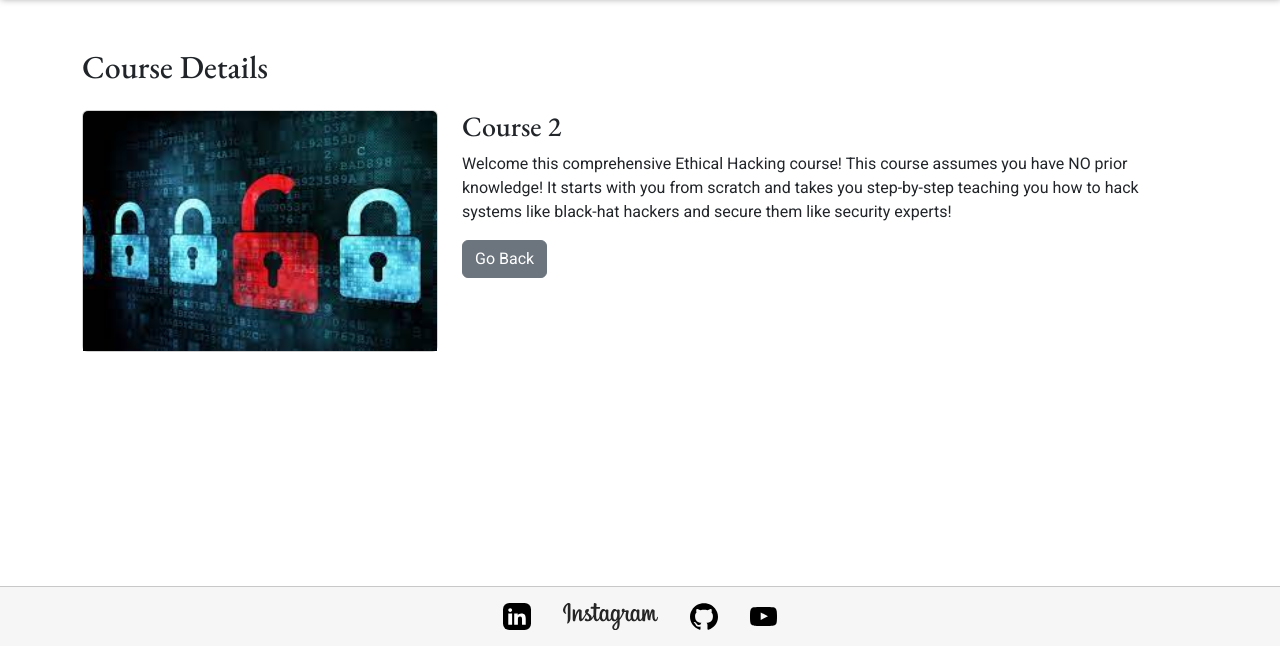
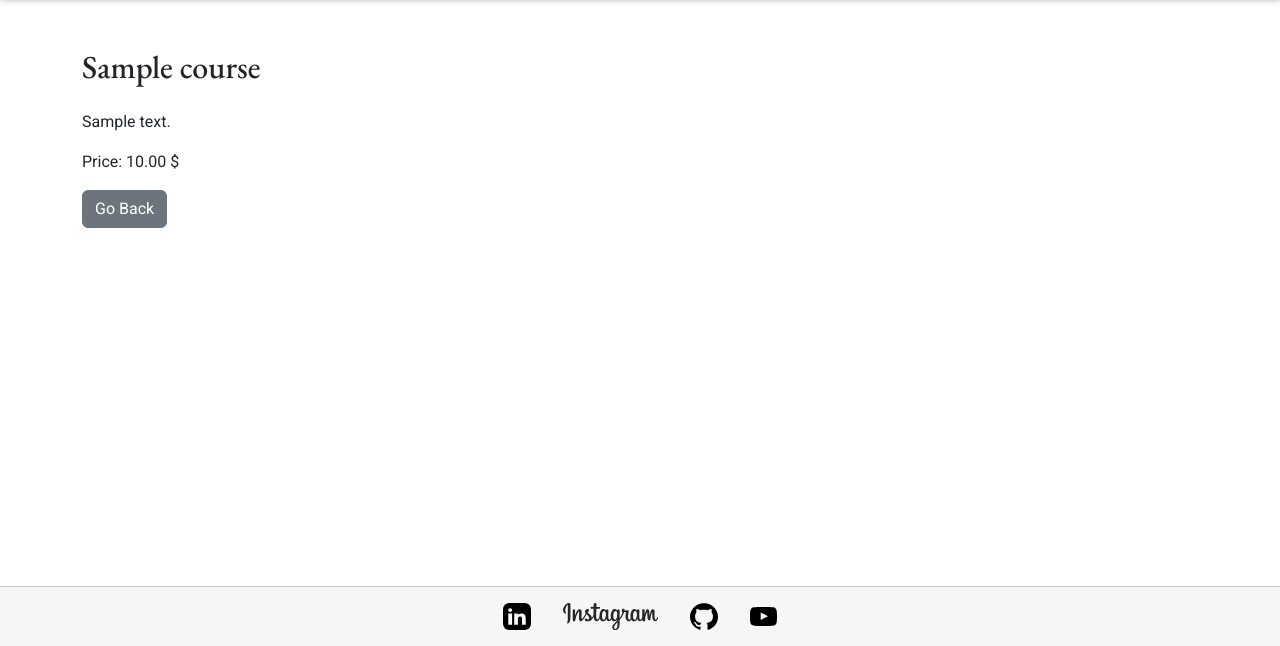
Before and after one commit to teman67/E-Learning-Booking-Courses-Project, a Django app: page /course/1/ in a window 1280 px wide. Shown: the part 154-800 px from the top of the page. Run offline with Django 3.2, Linux system fonts and the light colour scheme; tables that the repository leaves empty hold one stand-in row (values such as "Sample post"); some libraries are stand-ins or nearby versions.

Commit message:
link the course_detail to database

```diff
--- a/courses/models.py
+++ b/courses/models.py
@@ -6,6 +6,8 @@ class Course(models.Model):
     description = models.TextField()
     price = models.DecimalField(max_digits=10, decimal_places=2)
     # image_link = models.URLField(null=True)
+    def get_course_ids(self):
+        return list(Course.objects.values_list('id', flat=True))
 
     def __str__(self):
         return self.name
--- a/courses/urls.py
+++ b/courses/urls.py
@@ -6,7 +6,7 @@ urlpatterns = [
     path('', index.as_view(),name='home'),
     # path('courses/', list_courses, name='courses'),
     path('booking/', BookingView.as_view(), name='booking'),
-    path('course/<int:course_id>/', course_detail, name='course_detail'),
     path('user_profile/', user_profile, name='user_profile'),
     path('courses/', course_list, name='course_list'),
+    path('course/<int:course_id>/', course_detail, name='course_detail'),
 ]
--- a/courses/views.py
+++ b/courses/views.py
@@ -1,4 +1,4 @@
-from django.shortcuts import render
+from django.shortcuts import render, get_object_or_404
 from django.views.generic import TemplateView
 from django.views import View
 from django.contrib.auth.decorators import login_required
@@ -76,49 +76,53 @@ def user_profile(request):
 #         # This is optional, add it if your booking page handles form submissions
 #         pass
 
-def featured_courses(request):
-    course_ids = range(10)
-    course_titles = [
-        "Django with React | An Ecommerce Website",
-        "Learn Ethical Hacking From Scratch",
-        "The Complete Networking Fundamentals Course. Your CCNA start",
-        "The Complete Python Bootcamp From Zero to Hero in Python",
-        "Machine Learning A-Z™: AI, Python & R",
-        "The Ultimate MySQL Bootcamp: Go from SQL Beginner to Expert",
-        "Machine Learning for Absolute Beginners - Level 1",
-        "The Git & Github Bootcamp",
-        "230+ Exercises - Python for Data Science - NumPy + Pandas",
-        "AngularJS Crash Course for Beginners",
-    ]
+# def featured_courses(request):
+#     course_ids = range(10)
+#     course_titles = [
+#         "Django with React | An Ecommerce Website",
+#         "Learn Ethical Hacking From Scratch",
+#         "The Complete Networking Fundamentals Course. Your CCNA start",
+#         "The Complete Python Bootcamp From Zero to Hero in Python",
+#         "Machine Learning A-Z™: AI, Python & R",
+#         "The Ultimate MySQL Bootcamp: Go from SQL Beginner to Expert",
+#         "Machine Learning for Absolute Beginners - Level 1",
+#         "The Git & Github Bootcamp",
+#         "230+ Exercises - Python for Data Science - NumPy + Pandas",
+#         "AngularJS Crash Course for Beginners",
+#     ]
 
-    context = {
-        'course_ids': course_ids,
-        'course_titles': course_titles,
-    }
+#     context = {
+#         'course_ids': course_ids,
+#         'course_titles': course_titles,
+#     }
 
-    return render(request, 'featured_courses.html', context)
+#     return render(request, 'featured_courses.html', context)
 
 
+# def course_detail(request, course_id):
+#     # Assuming you have a list of descriptions, replace this with your actual data source
+#     # descriptions = ["In this course, we will build a completely customized eCommerce / shopping cart application from scratch using Django & REACT",
+#     #  "Welcome this comprehensive Ethical Hacking course! This course assumes you have NO prior knowledge! It starts with you from scratch and takes you step-by-step teaching you how to hack systems like black-hat hackers and secure them like security experts!",
+#     #   "Welcome to the Complete Network Fundamentals Course! In this course, you will learn the technologies that keep the world as you know today connected and running. We cover both the fundamentals of networking as well as the topics in the new Cisco CCNA 200-301 exam.",
+#     #   "This is the most comprehensive, yet straight-forward, course for the Python programming language on Udemy! Whether you have never programmed before, already know basic syntax, or want to learn about the advanced features of Python, this course is for you! In this course we will teach you Python 3.",
+#     #   "This course has been designed by a Data Scientist and a Machine Learning expert so that we can share our knowledge and help you learn complex theory, algorithms, and coding libraries in a simple way.",
+#     #   "This course was just completely redone and rebuilt from the ground up, with over 325 brand new videos recorded. The course now uses MySQL 8.x and covers new topics including: Window Functions, Views, and SQL modes.",
+#     #   "An excellent introduction to the topic. the lessons flowed logically and the course material was well presented. A very good course and a pleasure to take",
+#     #   "The following sentence is annoying, but also true: the best time to learn Git was yesterday. Fortunately, the second best time is today!  Git is an essential tool for work in any code-related field, from data science to game development to machine learning.  This course covers everything you need to know to start using Git and Github in the real-world today!",
+#     #   "The '230+ Exercises - Python for Data Science - NumPy + Pandas' course is an interactive, hands-on course designed for those who are seeking to gain practical experience in data science tools in Python, specifically the NumPy and Pandas libraries. The course contains over 230 exercises that provide learners with a platform to practice and consolidate their knowledge.",
+#     #   "Learn the essentials you'll need to get started with AngularJS, a popular open-source web application framework maintained by Google. During this two-hour introductory course, your instructor will introduce you to the basics of AngularJS.",]
+
+#     # Ensure course_id is a valid index
+#     if 0 <= course_id < len(descriptions):
+#         context = {
+#             'course_id': course_id,
+#             'description': descriptions[course_id],
+#         }
+#         return render(request, 'course_detail.html', context)
+#     else:
+#         # Handle invalid course_id (e.g., redirect to an error page)
+#         return HttpResponseNotFound("Course not found")
+
 def course_detail(request, course_id):
-    # Assuming you have a list of descriptions, replace this with your actual data source
-    descriptions = ["In this course, we will build a completely customized eCommerce / shopping cart application from scratch using Django & REACT",
-     "Welcome this comprehensive Ethical Hacking course! This course assumes you have NO prior knowledge! It starts with you from scratch and takes you step-by-step teaching you how to hack systems like black-hat hackers and secure them like security experts!",
-      "Welcome to the Complete Network Fundamentals Course! In this course, you will learn the technologies that keep the world as you know today connected and running. We cover both the fundamentals of networking as well as the topics in the new Cisco CCNA 200-301 exam.",
-      "This is the most comprehensive, yet straight-forward, course for the Python programming language on Udemy! Whether you have never programmed before, already know basic syntax, or want to learn about the advanced features of Python, this course is for you! In this course we will teach you Python 3.",
-      "This course has been designed by a Data Scientist and a Machine Learning expert so that we can share our knowledge and help you learn complex theory, algorithms, and coding libraries in a simple way.",
-      "This course was just completely redone and rebuilt from the ground up, with over 325 brand new videos recorded. The course now uses MySQL 8.x and covers new topics including: Window Functions, Views, and SQL modes.",
-      "An excellent introduction to the topic. the lessons flowed logically and the course material was well presented. A very good course and a pleasure to take",
-      "The following sentence is annoying, but also true: the best time to learn Git was yesterday. Fortunately, the second best time is today!  Git is an essential tool for work in any code-related field, from data science to game development to machine learning.  This course covers everything you need to know to start using Git and Github in the real-world today!",
-      "The '230+ Exercises - Python for Data Science - NumPy + Pandas' course is an interactive, hands-on course designed for those who are seeking to gain practical experience in data science tools in Python, specifically the NumPy and Pandas libraries. The course contains over 230 exercises that provide learners with a platform to practice and consolidate their knowledge.",
-      "Learn the essentials you'll need to get started with AngularJS, a popular open-source web application framework maintained by Google. During this two-hour introductory course, your instructor will introduce you to the basics of AngularJS.",]
-
-    # Ensure course_id is a valid index
-    if 0 <= course_id < len(descriptions):
-        context = {
-            'course_id': course_id,
-            'description': descriptions[course_id],
-        }
-        return render(request, 'course_detail.html', context)
-    else:
-        # Handle invalid course_id (e.g., redirect to an error page)
-        return HttpResponseNotFound("Course not found")
+    course = get_object_or_404(Course, id=course_id)
+    return render(request, 'course_detail.html', {'course': course})
--- a/templates/course_detail.html
+++ b/templates/course_detail.html
@@ -1,31 +1,8 @@
-<!-- course_details.html -->
-
-{% extends 'base.html' %} {% load static %} {% block content %}
-
+{% extends 'base.html' %} {% block content %}
 <div class="container mt-5">
-  <h2 class="mb-4">Course Details</h2>
-
-  <div class="row">
-    <div class="col-md-4 mb-4">
-      <div class="card">
-        <img
-          src="{% static 'images/image_courses/' %}{{ course_id }}.jpg"
-          class="card-img-top"
-          alt="Course {{ course_id|add:1 }} Image"
-          style="width: 100%"
-        />
-      </div>
-    </div>
-
-    <div class="col-md-8">
-      <h3>Course {{ course_id|add:1 }}</h3>
-      <p>{{ description }}</p>
-      <!-- Add any other details you want to display -->
-
-      <!-- Add a link to go back to the previous page -->
-      <a href="javascript:history.back()" class="btn btn-secondary">Go Back</a>
-    </div>
-  </div>
+  <h2 class="mb-4">{{ course.name }}</h2>
+  <p>{{ course.description }}</p>
+  <p>Price: {{course.price}} $</p>
+  <a href="javascript:history.back()" class="btn btn-secondary">Go Back</a>
 </div>
-
 {% endblock %}
```
Also changed, not shown: templates/course_list.html (+5 -6 lines).
